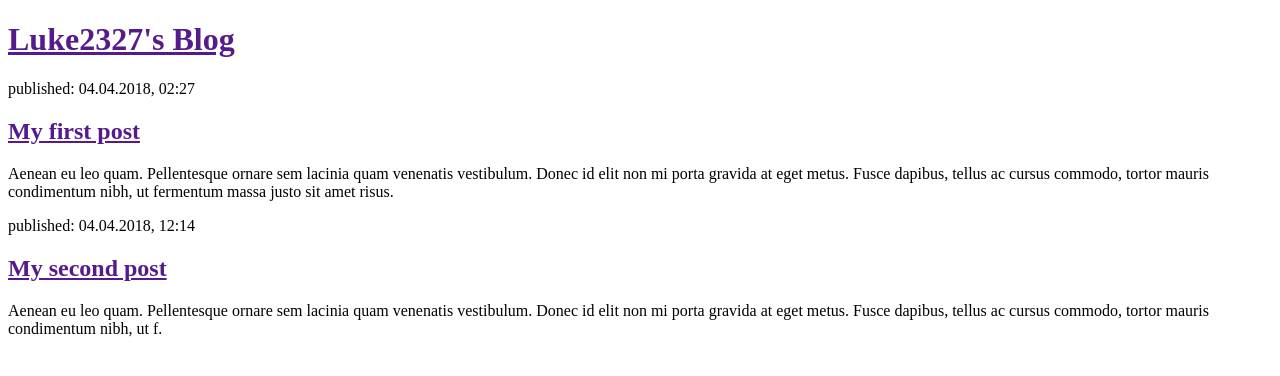
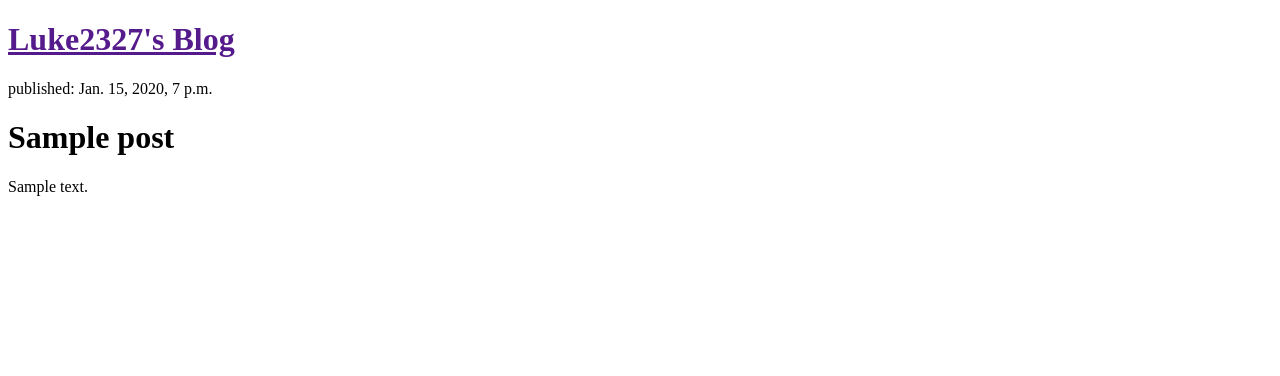
Before and after one commit to luke2327/env_my-first-blog, a Django app: template blog/templates/blog/post_list.html in a window 1280 px wide. Shown: the top 376 px of the page. Run offline with Django 3.2, Linux system fonts and the light colour scheme; the template is opened without the code that fills it: values that come from a table or form of the project are taken from there, others are empty; tables that the repository leaves empty hold one stand-in row (values such as "Sample post").

Commit message:
Modified templates to display posts from database.

```diff
--- a/blog/templates/blog/post_list.html
+++ b/blog/templates/blog/post_list.html
@@ -8,15 +8,12 @@
     <div class="">
       <h1><a href="">Luke2327's Blog</a></h1>
     </div>
-    <div class="">
-      <p>published: 04.04.2018, 02:27</p>
-      <h2><a href="">My first post</a></h2>
-      <p>Aenean eu leo quam. Pellentesque ornare sem lacinia quam venenatis vestibulum. Donec id elit non mi porta gravida at eget metus. Fusce dapibus, tellus ac cursus commodo, tortor mauris condimentum nibh, ut fermentum massa justo sit amet risus.</p>
-    </div>
-    <div class="">
-      <p>published: 04.04.2018, 12:14</p>
-      <h2><a href="">My second post</a></h2>
-      <p>Aenean eu leo quam. Pellentesque ornare sem lacinia quam venenatis vestibulum. Donec id elit non mi porta gravida at eget metus. Fusce dapibus, tellus ac cursus commodo, tortor mauris condimentum nibh, ut f.</p>
-    </div>
+    {% for post in posts %}
+      <div class="">
+        <p>published: {{ post.published_date }}</p>
+        <h1><a>{{ post.title }}</a></h1>
+        <p>{{ post.text|linebreaksbr }}</p>
+      </div>
+    {% endfor %}
   </body>
 </html>
--- a/blog/views.py
+++ b/blog/views.py
@@ -1,4 +1,7 @@
 from django.shortcuts import render
+from .models import Post
+from django.utils import timezone
 
 def post_list(request):
-    return render(request, 'blog/post_list.html', {})
+    posts = Post.objects.filter(published_date__lte=timezone.now()).order_by('published_date')
+    return render(request, 'blog/post_list.html', {'posts': posts})
```
